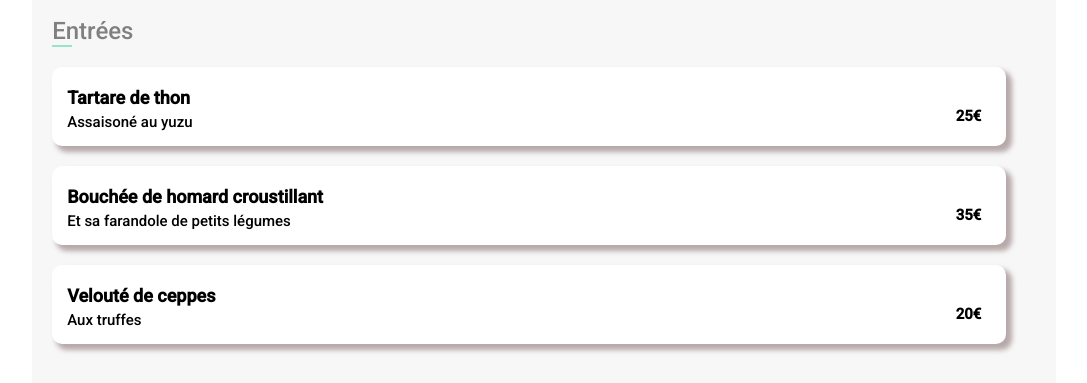
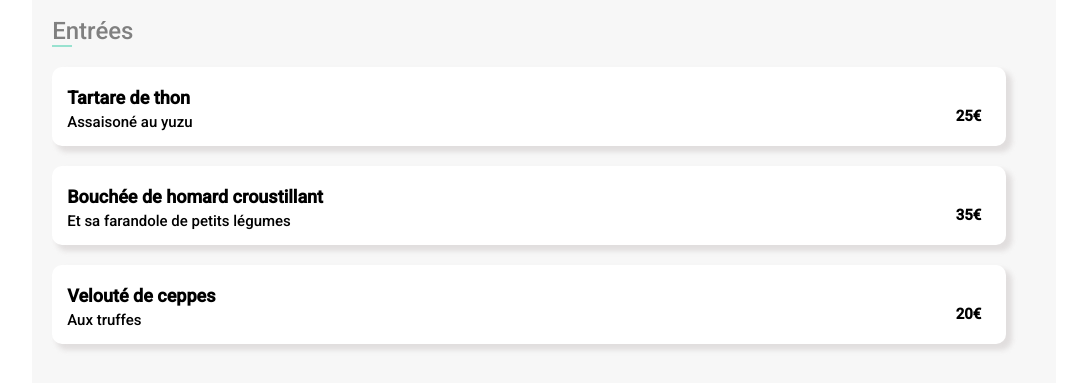
Before and after one commit to loulou641964/OHMYFOOD-2, a plain HTML site: page Ohmyfood!/ledelice.html in a window 1280 px wide. Shown: the part 406-789 px from the top of the page, without its empty margins (96-1183 px from the left). Drawn offline with Linux system fonts and the light colour scheme; a web font is replaced by a local one.

Commit message:
correction

```diff
--- a/Ohmyfood!/css/restaurants.css
+++ b/Ohmyfood!/css/restaurants.css
@@ -160,7 +160,7 @@ h3 {
 	border-radius: 10px;
 	display: flex;
 	margin-bottom: 20px;
-	box-shadow: 5px 5px 5px 1px rgba(161, 143, 143, 0.75);
+	box-shadow: 5px 5px 5px 1px rgba(218, 213, 213, 0.75);
 }
 
 
```
